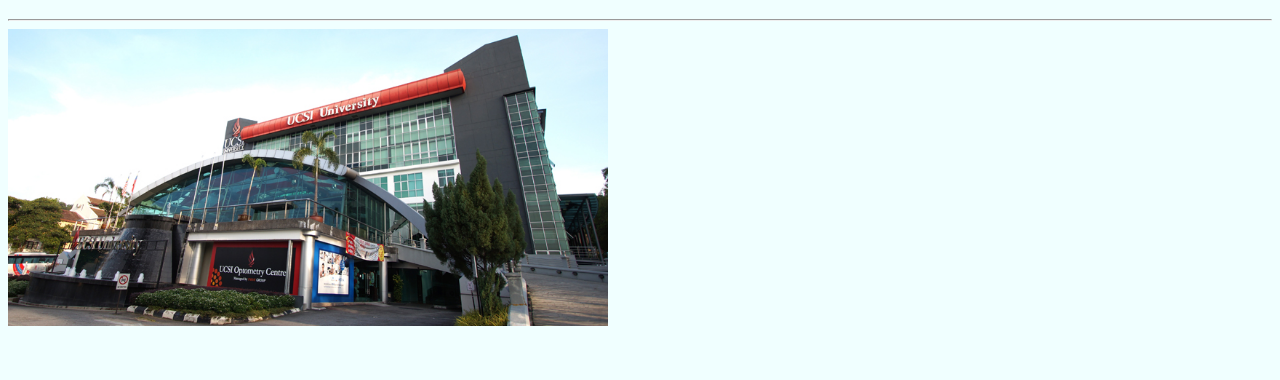
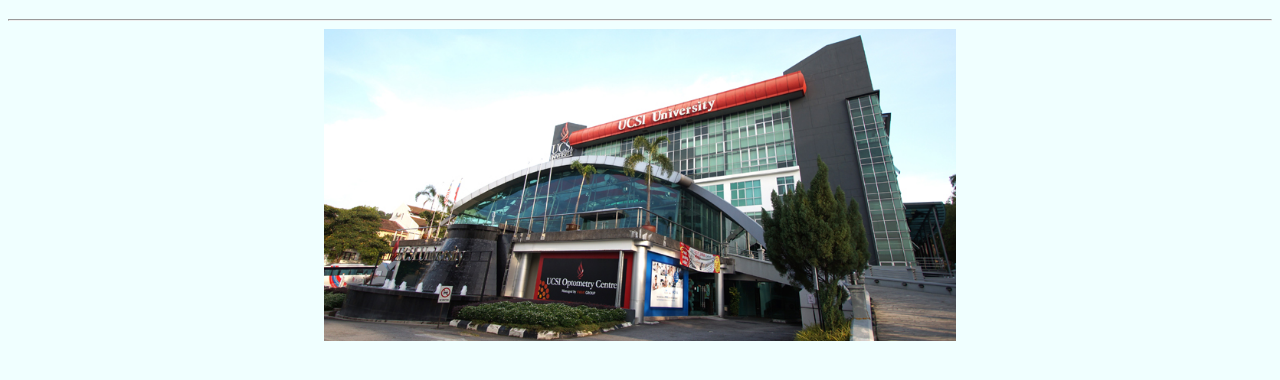
Before and after one commit to pasoncheam/testing, a plain HTML site: page index.html in a window 1280 px wide. Shown: the part 62-442 px from the top of the page. Drawn offline with Linux system fonts and the light colour scheme.

Commit message:
Update style.css

```diff
--- a/style.css
+++ b/style.css
@@ -5,3 +5,10 @@ body{
 #mainheading{
   font-family: cursive;
 }
+
+#unipic{
+  display: block;
+  margin-left: auto;
+  margin-right: auto;
+  width: 50%;
+}
```
